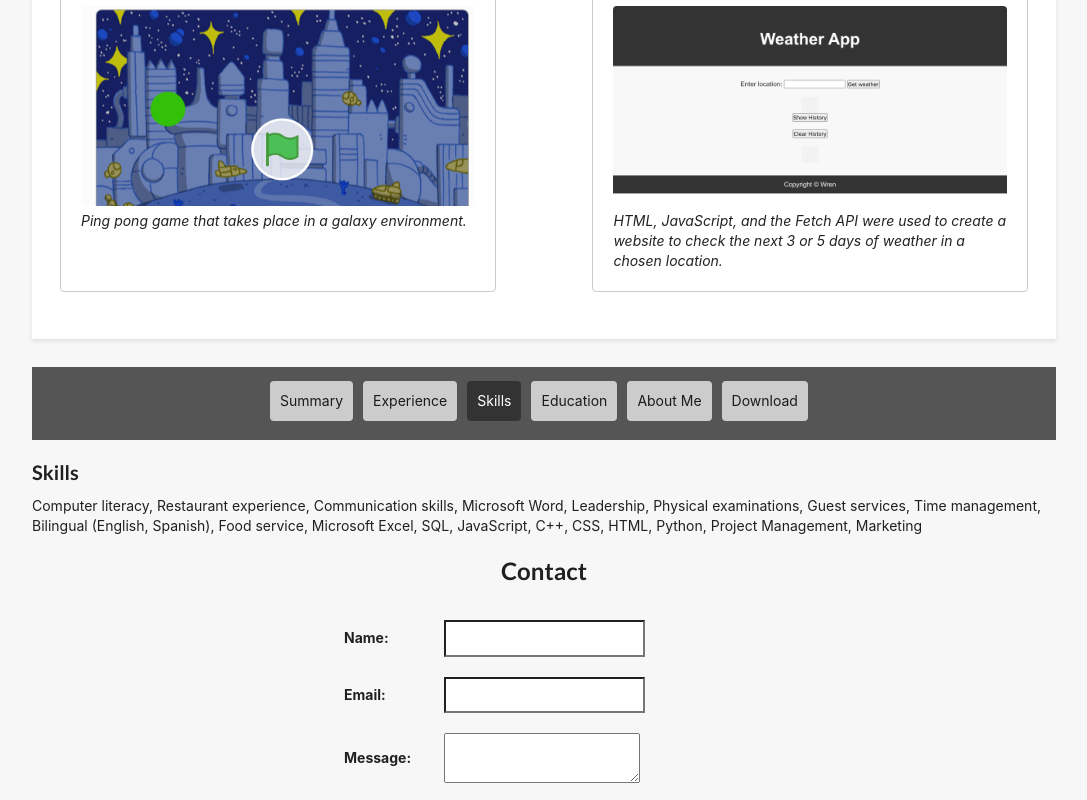
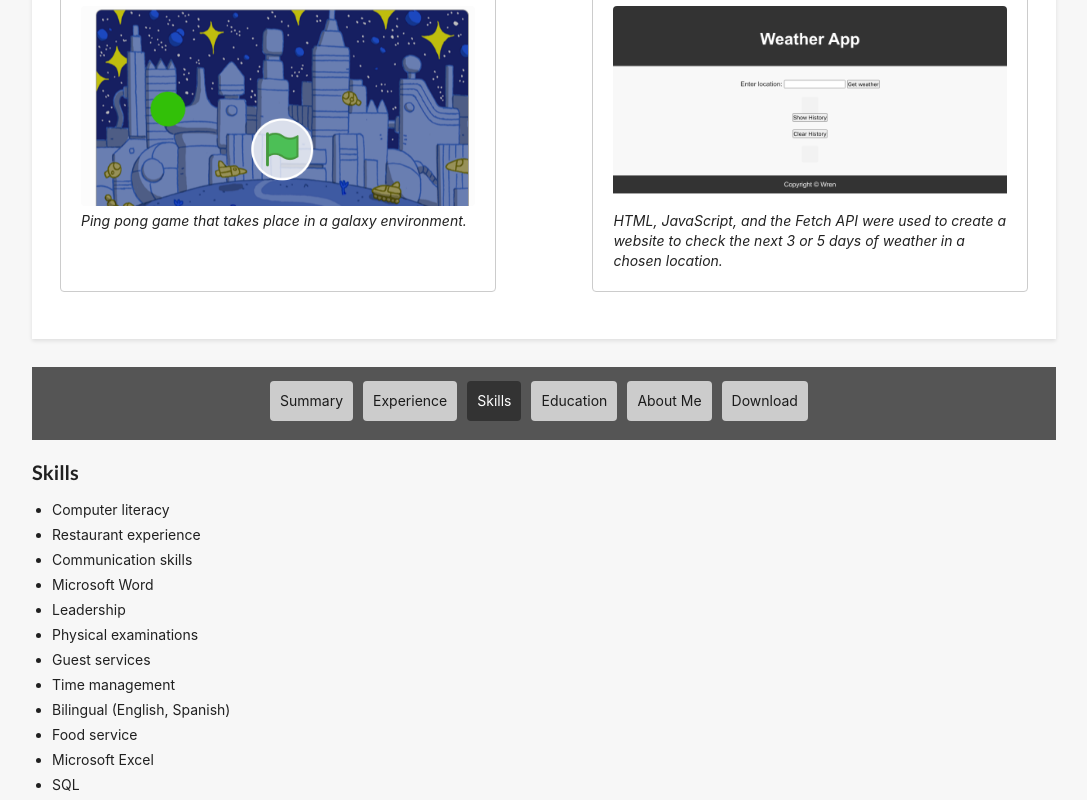
Before and after one commit to jofiel-nguyen/PortReactfolio, a React (Create React App) app in the folder react-portfolio/: page / in a window 1280 px wide. Both pictures are taken after a click on the item "Skills". Shown: the part 664-1464 px from the top of the page, without its empty margins (96-1183 px from the left). Built offline with nearby package versions, Linux system fonts and the light colour scheme.

Commit message:
add style list in resume

```diff
--- a/react-portfolio/src/components/Resume.js
+++ b/react-portfolio/src/components/Resume.js
@@ -80,11 +80,30 @@ function Resume() {
       case 'skills':
         return (
           <div className="section">
-            <h3 className="section-title">Skills</h3>
-            <p>
-              Computer literacy, Restaurant experience, Communication skills, Microsoft Word, Leadership, Physical examinations, Guest services, Time management, Bilingual (English, Spanish), Food service, Microsoft Excel, SQL, JavaScript, C++, CSS, HTML, Python, Project Management, Marketing
-            </p>
-          </div>
+  <h3 className="section-title">Skills</h3>
+  <ul>
+    <li>Computer literacy</li>
+    <li>Restaurant experience</li>
+    <li>Communication skills</li>
+    <li>Microsoft Word</li>
+    <li>Leadership</li>
+    <li>Physical examinations</li>
+    <li>Guest services</li>
+    <li>Time management</li>
+    <li>Bilingual (English, Spanish)</li>
+    <li>Food service</li>
+    <li>Microsoft Excel</li>
+    <li>SQL</li>
+    <li>JavaScript</li>
+    <li>C++</li>
+    <li>CSS</li>
+    <li>HTML</li>
+    <li>Python</li>
+    <li>Project Management</li>
+    <li>Marketing</li>
+  </ul>
+</div>
+
         );
       case 'education':
         return (
```
